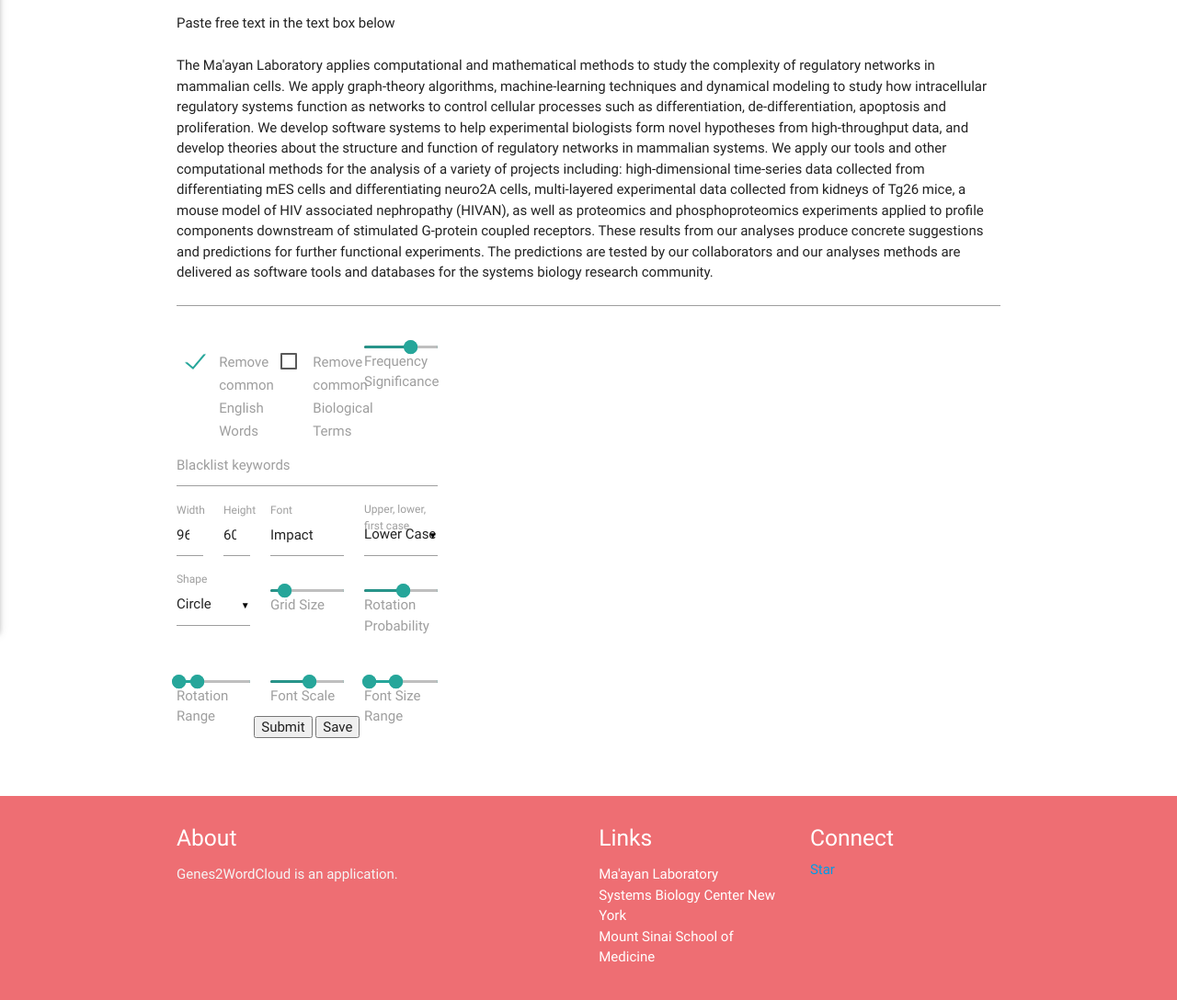
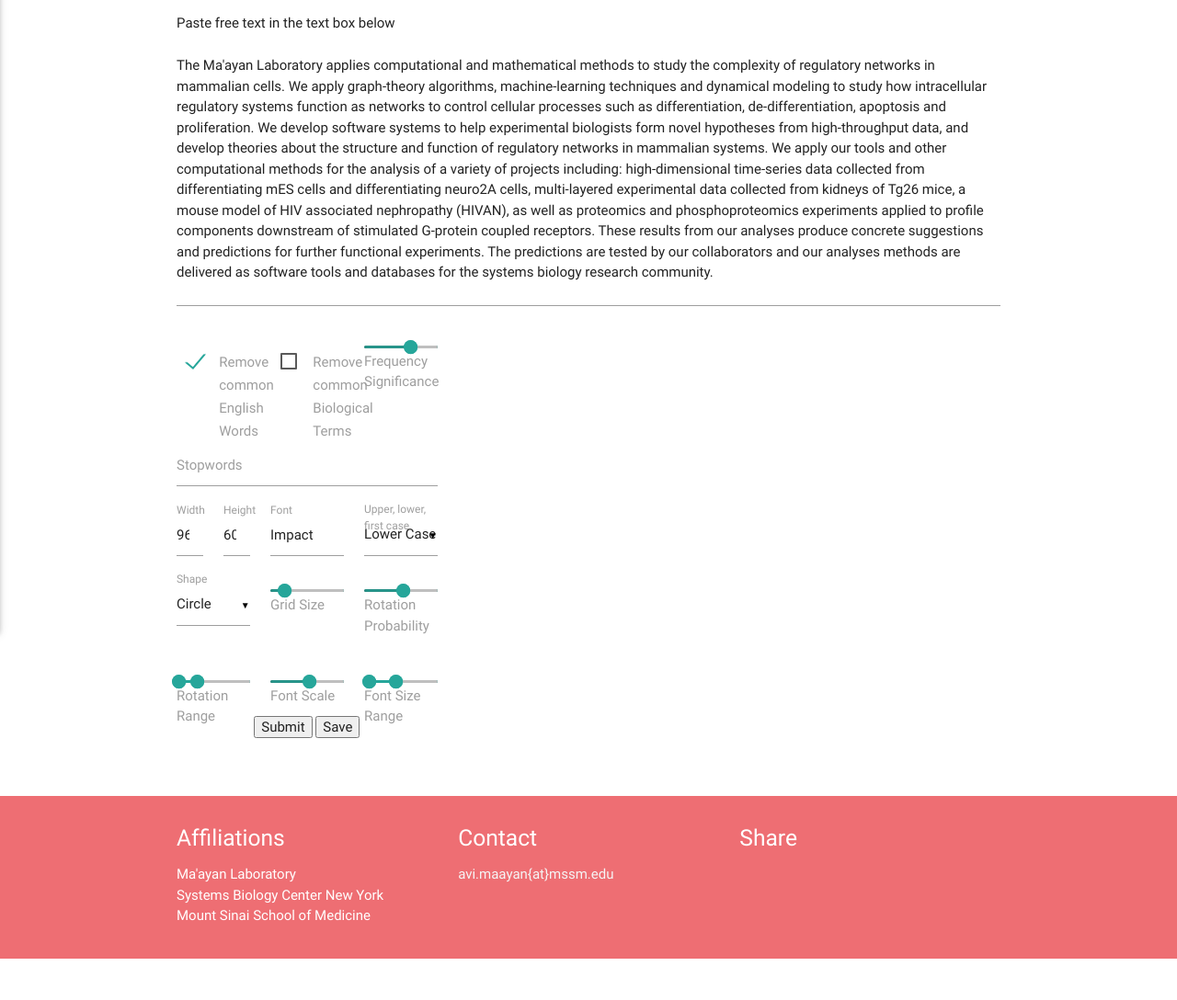
Before and after one commit to MaayanLab/GenesToWordCloud, a Flask app: page /create/free_text in a window 1280 px wide. Shown: the part 172-1260 px from the top of the page at 92% size. After the commit the page ends 1215 px from the top, so only its background shows below. Run offline with Flask 2, Linux system fonts and the light colour scheme; parts of the project's set-up code (start-up, migrations or seed data) failed here and were passed over.

Commit message:
Updated help text and images
- Generated clouds to replace old ones on help page
- Updated the majority of the content to reflect the new webpage
- Updated query limits to reflect help text
- Rename blacklist to stopwords
- Alter footer to look like other sites we have

```diff
--- a/config.py
+++ b/config.py
@@ -7,6 +7,6 @@ from pymysql.cursors import DictCursor
 
 config = {
 	'database': dict(json.load(open('db.conf', 'r')), cursorclass=DictCursor),
-	'query_limit': 150,
-	'pubmed_query_limit': 10
+	'query_limit': 500,
+	'pubmed_query_limit': 150
 }
--- a/process.py
+++ b/process.py
@@ -12,7 +12,7 @@ from config import config
 
 def tokenize_text(text):
 	tokenizer = RegexpTokenizer(r'\b\w{2,}\b')
-	return tokenizer.tokenize(text)
+	return tokenizer.tokenize(text.lower())
 
 def strip_text(words):
 	for word in words:
@@ -53,8 +53,8 @@ def process_page(text, args):
 		stopwords += map(str.strip, open('static/stopwords.txt', 'r').readlines())
 	if args.get('biostopwords'):
 		stopwords += map(str.strip, open('static/biostopwords.txt', 'r').readlines())
-	if args.get('blacklist'):
-		stopwords += map(str.strip, args['blacklist'].split())
+	if args.get('customstopwords'):
+		stopwords += map(str.strip, args['customstopwords'].split())
 	return json.dumps(process_text(text, stop_words=stopwords))
 
 def error():
--- a/templates/base.html
+++ b/templates/base.html
@@ -70,23 +70,21 @@
   <footer class="page-footer light-red">
     <div class="container">
       <div class="row">
-        <div class="col l6 s12">
-          <h5 class="white-text">About</h5>
-          <p class="grey-text text-lighten-4">Genes2WordCloud is an application.</p>
-        </div>
-        <div class="col l3 s12">
-          <h5 class="white-text">Links</h5>
+        <div class="col l4 s12">
+          <h5 class="white-text">Affiliations</h5>
           <ul>
             <li><a class="white-text" href="http://www.mountsinai.org/Research/Centers%20Laboratories%20and%20Programs/Maayan%20Laboratory">Ma'ayan Laboratory</a></li>
             <li><a class="white-text" href="http://www.sbcny.org">Systems Biology Center New York</a></li>
             <li><a class="white-text" href="http://www.mountsinai.org/Education/School%20of%20Medicine">Mount Sinai School of Medicine</a></li>
           </ul>
         </div>
-        <div class="col l3 s12">
-          <h5 class="white-text">Connect</h5>
+        <div class="col l4 s12">
+          <h5 class="white-text">Contact</h5>
+          <p class="grey-text text-lighten-4">avi.maayan{at}mssm.edu</p>
+        </div>
+        <div class="col l4 s12">
+          <h5 class="white-text">Share</h5>
           <div class="addthis_sharing_toolbox"></div>
-          <a class="github-button" href="https://github.com/MaayanLab/genes2wordcloud" data-icon="octicon-star" data-style="mega" data-count-href="/MaayanLab/genes2wordcloud/stargazers" data-count-api="/repos/MaayanLab/genes2wordcloud#stargazers_count" data-count-aria-label="# stargazers on GitHub" aria-label="Star MaayanLab/genes2wordcloud on GitHub">Star</a>
-          <script async defer src="https://buttons.github.io/buttons.js"></script>
         </div>
       </div>
     </div>
--- a/templates/create.html
+++ b/templates/create.html
@@ -24,8 +24,8 @@
 						<label for="threshold">Frequency Significance</label>
 					</div>
 					<div class="input-field col s12">
-						<input type="text" name="blacklist" id="blacklist">
-						<label for="blacklist">Blacklist keywords</label>
+						<input type="text" name="customstopwords" id="customstopwords">
+						<label for="customstopwords">Stopwords</label>
 					</div>
 					<div class="input-field col s2">
 						<input type="number" id="width" value="960">
```
Also changed, not shown: templates/help.html (+20 -62 lines), static/images/wordcloud1.png (deleted), static/images/wordcloud1.svg (added), static/images/wordcloud2.png (deleted), static/images/wordcloud2.svg (added), static/images/wordcloud3.png (deleted), static/images/wordcloud3.svg (added), static/images/wordcloud4.png (deleted), static/images/wordcloud4.svg (added), static/images/wordcloud5.png (deleted).
